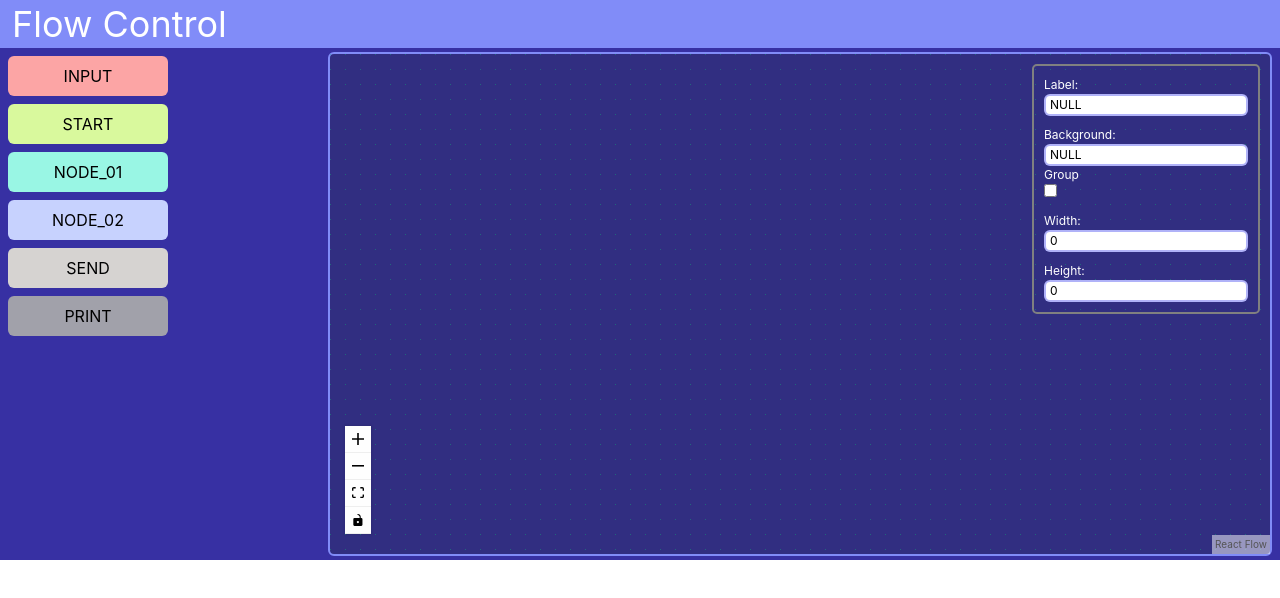
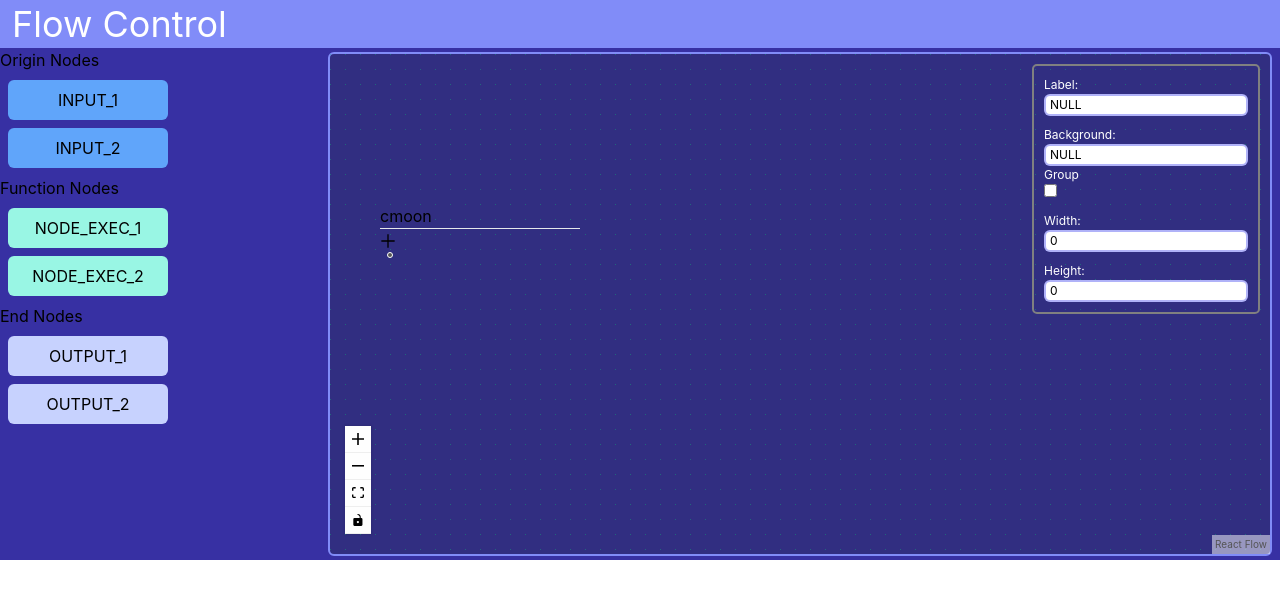
Before and after one commit to Su1eym4n/flow-chart-editor, a React (Create React App) app: page / in a window 1280 px wide. Shown: the top 598 px of the page. Built offline with nearby package versions, Linux system fonts and the light colour scheme.

Commit message:
functionality changes

```diff
--- a/src/components/Flow.jsx
+++ b/src/components/Flow.jsx
@@ -13,11 +13,9 @@ import ReactFlow, {
 
 } from 'react-flow-renderer';
 import Sidebar from './Sidebar';
-// import CustomOutputNode from './CustomOutputNode';
-// import CustomInputNode from './CustomInputNode'
 import './updatenode.css'
 import '../index.css';
-
+import { GrAdd } from 'react-icons/gr'
 
 const DynOutputHandle = (props) => {
     const { idx } = props;
@@ -26,7 +24,7 @@ const DynOutputHandle = (props) => {
         <Handle
             type={"target"}
             id={`output${idx}`}
-            position={Position.Bottom}
+            position={Position.Up}
             style={{ left: 10 + idx * 20 }}
         />
     );
@@ -45,76 +43,106 @@ const DynInputHandle = (props) => {
     );
 };
 
-const CustomInputNode = ({data}, props) => {
+const CustomInputNode = ({ data }, props) => {
     const [outputcount, setOutputCount] = useState(1);
 
     return (
         <>
             <div
-          style={{
-            border: "1px solid black",
-            backgroundColor: "lavender",
-            borderRadius: 4,
-            padding: 5
-          }}
+                className=' hover:border-green-500 rounded-md'
             >
-          jj
+                {data.label}
                 <hr />
-          <button onClick={() => setOutputCount((i) => i + 1)}>
-            {" "}
-            add output
-          </button>
+                <div className='text sm fill-purple-700 hover:fill-green-500 my-1'>
+                    <GrAdd onClick={() => setOutputCount((i) => i + 1)} />
                 </div>
+
+            </div>
+            <div >
+                {Array(outputcount)
+                    .fill(null)
+                    .map((_, i) => (
+                        <DynInputHandle key={i} idx={i} />
+                    ))}
+            </div>
+        </>
+    );
+};
+const CustomOutputNode = ({ data }, props) => {
+    const [outputcount, setOutputCount] = useState(1);
+
+    return (
+        <>
+            <div
+                className='py-1 hover:border-green-500 rounded-md'
+            >
+                <div >
                     {Array(outputcount)
                         .fill(null)
                         .map((_, i) => (
                             <DynOutputHandle key={i} idx={i} />
                         ))}
+                </div>
+                {data.label}
+                <hr />
+                <div className='text sm fill-purple-700 hover:fill-green-500 my-1'>
+                    <GrAdd onClick={() => setOutputCount((i) => i + 1)} />
+                </div>
+
+            </div>
         </>
     );
 };
-  const CustomOutputNode = ({data}, props) => {
+const CustomFunctionNode = ({ data }, props) => {
     const [outputcount, setOutputCount] = useState(1);
+    const [inputcount, setInputCount] = useState(1)
 
     return (
         <>
             <div
-          style={{
-            border: "1px solid black",
-            backgroundColor: "lavender",
-            borderRadius: 4,
-            padding: 5
-          }}
+                className='py-1 hover:border-green-500 rounded-md'
             >
-          aa
+                <div className='text sm fill-purple-700 hover:fill-green-500 my-1'>
+                    <GrAdd onClick={() => setOutputCount((i) => i + 1)} />
+                </div>
                 <hr />
-          <button onClick={() => setOutputCount((i) => i + 1)}>
-            {" "}
-            add output
-          </button>
-        </div>
+                <div >
                     {Array(outputcount)
                         .fill(null)
                         .map((_, i) => (
                             <DynOutputHandle key={i} idx={i} />
                         ))}
+                </div>
+                <div >
+                    {Array(inputcount)
+                        .fill(null)
+                        .map((_, i) => (
+                            <DynInputHandle key={i} idx={i} />
+                        ))}
+                </div>
+                {data.label}
+                <hr />
+                <div className='text sm fill-purple-700 hover:fill-green-500 my-1'>
+                    <GrAdd onClick={() => setInputCount((i) => i + 1)} />
+                </div>
+
+            </div>
         </>
     );
 };
 
 
-
 const initialNodes = [
-    // {
-    //     id: 'A',
-    //     type: 'group',
-    //     data: { label: null },
-    //     position: { x: 0, y: 0 },
-    //     style: {
-    //         width: 170,
-    //         height: 140,
-    //     },
-    // },
+    {
+        id: 'A',
+        type: 'customInput',
+        data: { label: 'cmoon' },
+        position: { x: 50, y: 150 },
+        style: {
+            width: 200,
+            height: 50,
+        },
+    },
 
 ];
 
@@ -129,7 +157,7 @@ const Flow = () => {
     const [nodeName, setNodeName] = useState('NULL');
     const [nodeBg, setNodeBg] = useState('NULL');
     const [selected, setSelected] = useState(false)
-    const nodeTypes = useMemo(() => ({ customOutput: CustomOutputNode, customInput: CustomInputNode }), []);
+    const nodeTypes = useMemo(() => ({ customOutput: CustomOutputNode, customInput: CustomInputNode, customFunction:CustomFunctionNode }), []);
     const [sizeX, setSizeX] = useState(0)
     const [sizeY, setSizeY] = useState(0)
 
@@ -213,7 +241,7 @@ const Flow = () => {
                 type,
                 position,
                 data: { label: `${label}` },
-                style: { backgroundColor: '#FFFFFF', width: 150, height: 40 },
+                style: { backgroundColor: '#FFFFFF', width: 200, height: 50, borderRadius: 6 },
             };
 
             setNodes((nds) => nds.concat(newNode));
--- a/src/components/Sidebar.jsx
+++ b/src/components/Sidebar.jsx
@@ -13,13 +13,39 @@ const Sidebar = () => {
         { style: 'bg-indigo-200 w-40 my-2 py-2 mx-2 rounded-md', type: 'default', text: 'NODE_02' },
         { style: 'bg-stone-300 w-40 my-2 py-2 mx-2 rounded-md', type: 'output', text: 'SEND' },
         { style: 'bg-zinc-400 w-40 my-2 py-2 mx-2 rounded-md', type: 'output', text: 'PRINT' },
-       // { style: 'bg-blue-400 w-40 my-2 py-2 mx-2 rounded-md', type: 'customInput', text: 'INPUT_1' },
-        //{ style: 'bg-blue-400 w-40 my-2 py-2 mx-2 rounded-md', type: 'customOutput', text: 'INPUT_2' },
+        { style: 'bg-blue-400 w-40 my-2 py-2 mx-2 rounded-md', type: 'customInput', text: 'INPUT_1' },
+        { style: 'bg-blue-400 w-40 my-2 py-2 mx-2 rounded-md', type: 'customOutput', text: 'OUTPUT_1' },
+        { style: 'bg-blue-400 w-40 my-2 py-2 mx-2 rounded-md', type: 'customFunction', text: 'NODE_EXEC' },
+    ]
+    const origin = [
+        { style: 'bg-blue-400 w-40 my-2 py-2 mx-2 rounded-md', type: 'customInput', text: 'INPUT_1' },
+        { style: 'bg-blue-400 w-40 my-2 py-2 mx-2 rounded-md', type: 'customInput', text: 'INPUT_2' },
+    ]
+    const functionn = [
+        { style: 'bg-teal-200 w-40 my-2 py-2 mx-2 rounded-md', type: 'customFunction', text: 'NODE_EXEC_1' },
+        { style: 'bg-teal-200 w-40 my-2 py-2 mx-2 rounded-md', type: 'customFunction', text: 'NODE_EXEC_2' },
+    ]
+    const finish = [
+        { style: 'bg-indigo-200 w-40 my-2 py-2 mx-2 rounded-md', type: 'customOutput', text: 'OUTPUT_1' },
+        { style: 'bg-indigo-200 w-40 my-2 py-2 mx-2 rounded-md', type: 'customOutput', text: 'OUTPUT_2' },
     ]
 
     return (
         <div>
-            {objects.map((object, key) => (
+            <div>Origin Nodes</div>
+            {origin.map((object, key) => (
+                <div key={key} className={object.style} onDragStart={(event) => onDragStart(event, object.type, object.text)} draggable>
+                    <div key={key} className='text-center'>{object.text}</div>
+                </div>
+            ))}
+            <div>Function Nodes</div>
+            {functionn.map((object, key) => (
+                <div key={key} className={object.style} onDragStart={(event) => onDragStart(event, object.type, object.text)} draggable>
+                    <div key={key} className='text-center'>{object.text}</div>
+                </div>
+            ))}
+            <div>End Nodes</div>
+            {finish.map((object, key) => (
                 <div key={key} className={object.style} onDragStart={(event) => onDragStart(event, object.type, object.text)} draggable>
                     <div key={key} className='text-center'>{object.text}</div>
                 </div>
```
Lines whose indentation alone changed are shown as unchanged.
